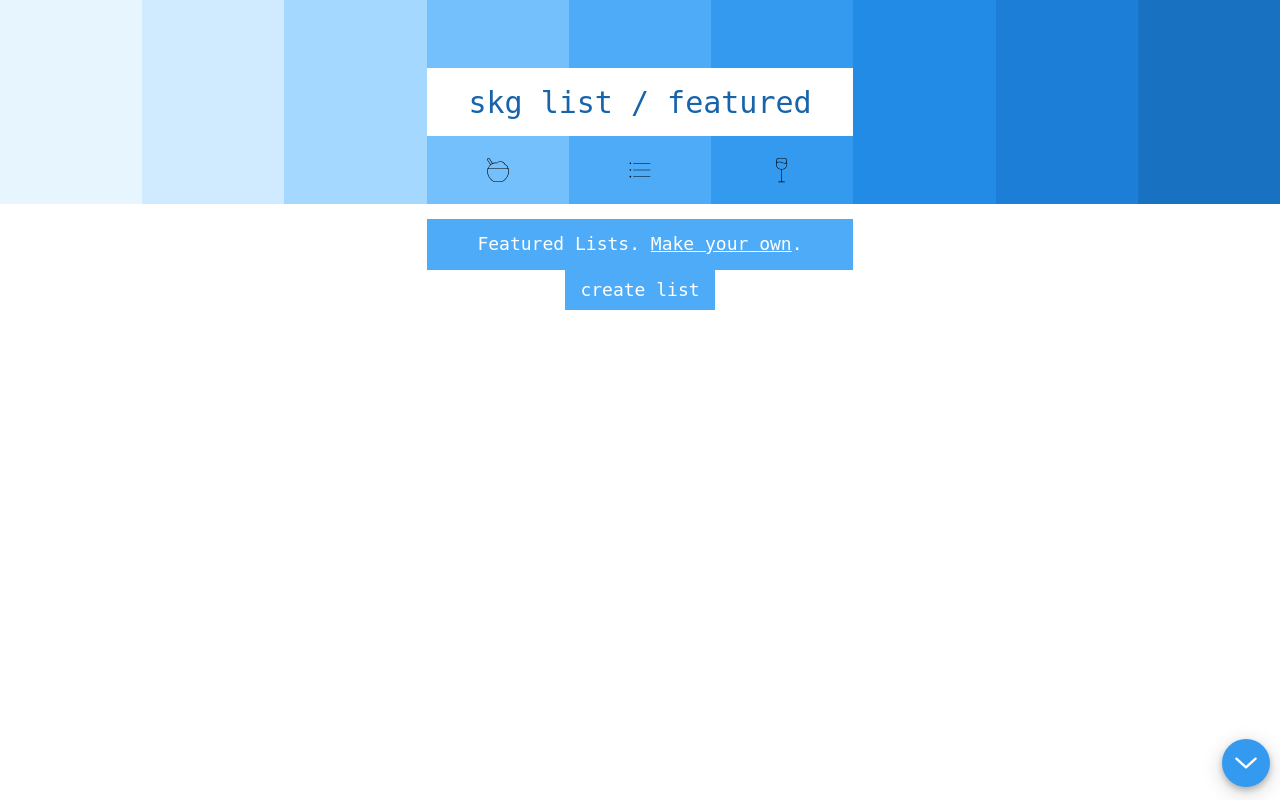
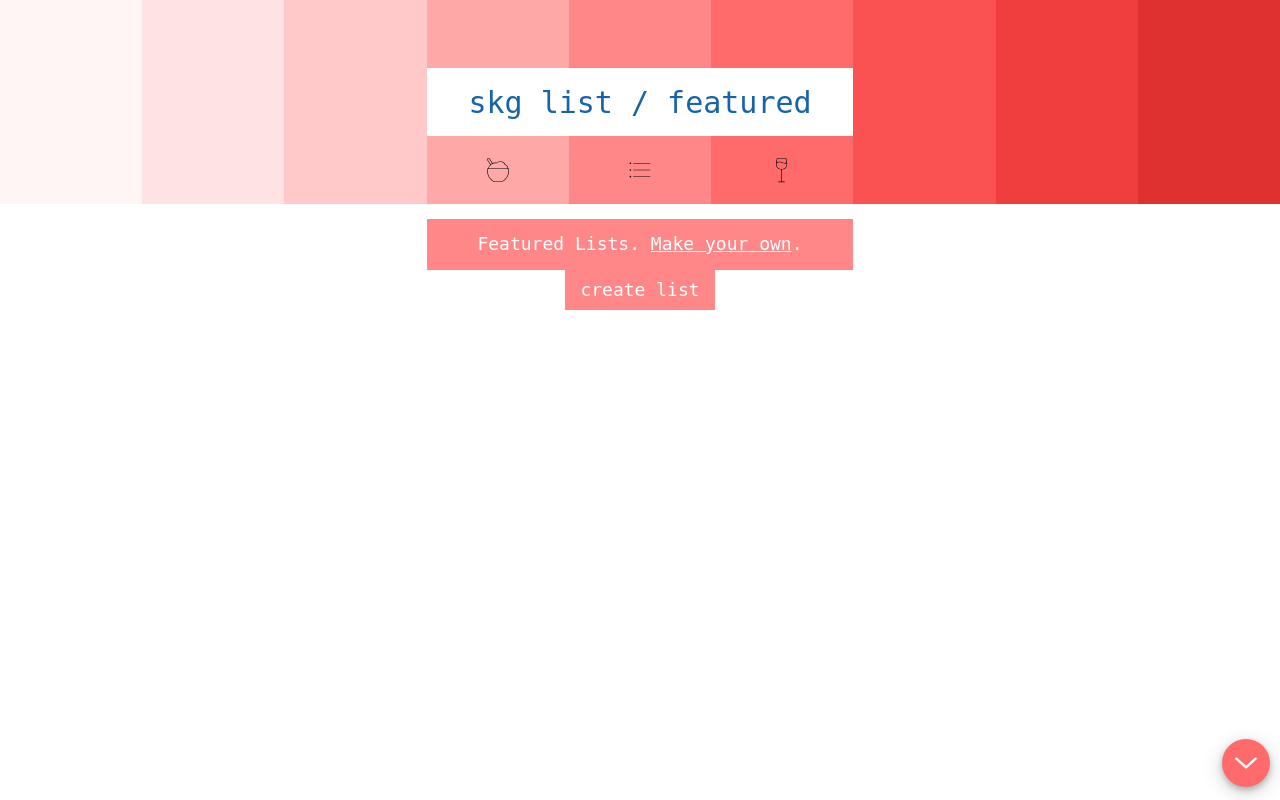
Before and after one commit to sirodoht/skglist.com, a Django app: page /featured/ in a window 1280 px wide. Run offline with Django 3.2, Linux system fonts and the light colour scheme; data that the repository does not hold is empty.

Commit message:
add red colors on featured list template

```diff
--- a/main/templates/main/group_list.html
+++ b/main/templates/main/group_list.html
@@ -7,27 +7,27 @@
 {% block content %}
     <div class="grid">
         <div class="scroll" title="Scroll down." id="scroll">
-            <img src="{% static 'images/arrow-down.svg' %}" alt="scroll down icon">
+            <img src="{% static 'images/arrow-down.svg' %}" alt="scroll down icon" style="background: #ff6b6b;">
         </div>
 
         <a href="{% url 'main:index' %}" class="logo">
             skg list / featured
         </a>
-        <div class="one">
+        <div class="one" style="background: #fff5f5;">
         </div>
-        <div class="two">
+        <div class="two" style="background: #ffe3e3;">
         </div>
-        <div class="three">
+        <div class="three" style="background: #ffc9c9;">
         </div>
-        <div class="four">
+        <div class="four" style="background: #ffa8a8;">
         </div>
-        <div class="six">
+        <div class="six" style="background: #ff6b6b;">
         </div>
-        <div class="seven">
+        <div class="seven" style="background: #fa5252;">
         </div>
-        <div class="eight">
+        <div class="eight" style="background: #f03e3e;">
         </div>
-        <div class="nine">
+        <div class="nine" style="background: #e03131;">
         </div>
         <div class="places">
             {% if messages %}
@@ -38,11 +38,11 @@
                 {% endfor %}
             {% endif %}
 
-            <div class="places-message">
+            <div class="places-message" style="background: #ff8787;">
                 Featured Lists. <a href="{% url 'main:group_create' %}" style="color: #fff; text-decoration: underline;">Make your own</a>.
             </div>
             {% for item in groups %}
-            <div class="places-item" style="height: 65px;">
+            <div class="places-item" style="background: #fff5f5; height: 65px;">
                 <div class="places-item-head">
                     <div class="places-item-head-ranking">{{ forloop.counter }}</div>
                 </div>
@@ -52,22 +52,22 @@
             </div>
             {% endfor %}
             <div class="places-create">
-                <a href="{% url 'main:group_create' %}" class="places-create-link">create list</a>
+                <a href="{% url 'main:group_create' %}" class="places-create-link" style="background: #ff8787;">create list</a>
             </div>
         </div>
-        <div class="eat">
+        <div class="eat" style="background: #ffa8a8;">
             <a href="{% url 'main:food' %}" class="eat-icon" title="Food. Fancy, fast, everything edible.">
                 <img src="{% static 'images/cereal.svg' %}" alt="food icon">
             </a>
         </div>
-        <div class="five-down">
+        <div class="five-down" style="background: #ff8787;">
             <a href="{% url 'main:group_list' %}" class="list-icon" title="Featured lists.">
                 <img src="{% static 'images/list.svg' %}" alt="list icon">
             </a>
         </div>
-        <div class="five-up">
+        <div class="five-up" style="background: #ff8787;">
         </div>
-        <div class="drink">
+        <div class="drink" style="background: #ff6b6b;">
             <a href="{% url 'main:drink' %}" class="drink-icon" title="Drink. Alcohol, coffee, everything drinkable.">
                 <img src="{% static 'images/wine.svg' %}" alt="wine icon">
             </a>
```
